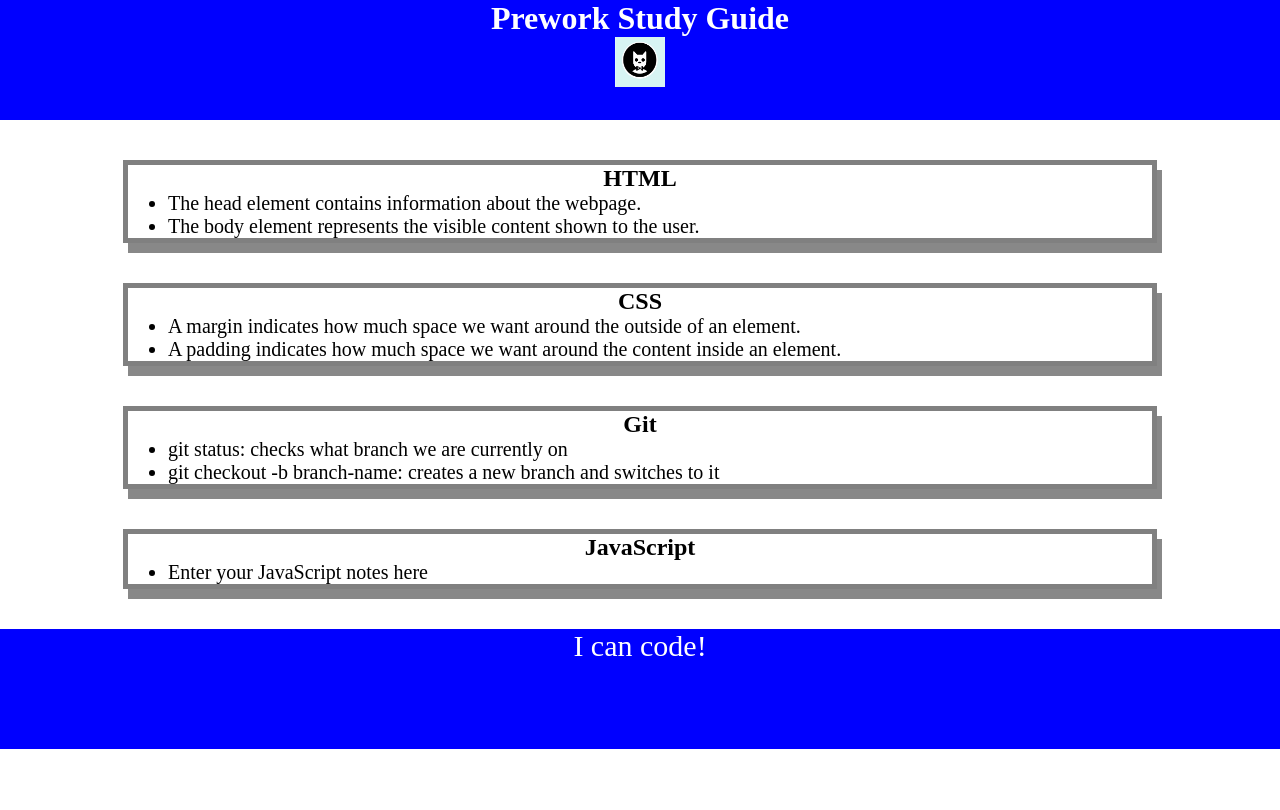
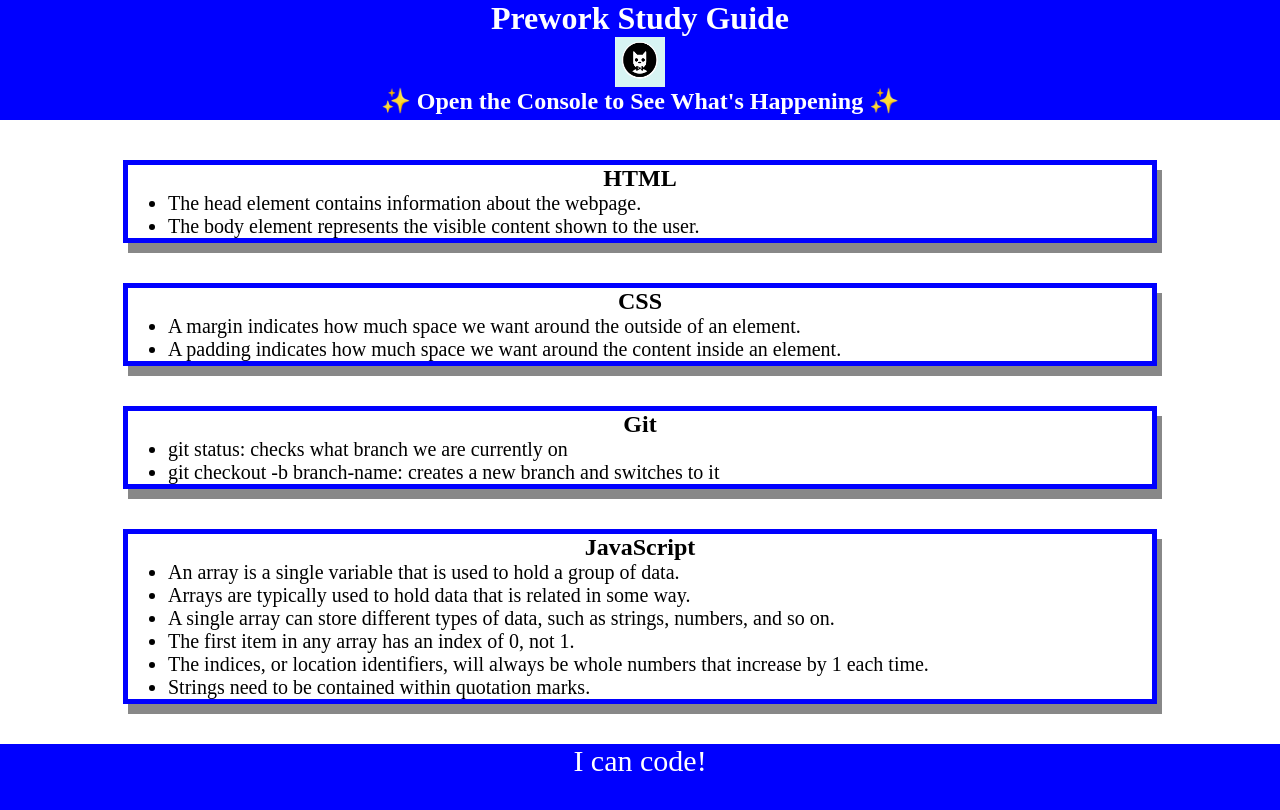
Before and after one commit to Tannababy/-prework-study-guide, a plain HTML site: page index.html in a window 1280 px wide. Drawn offline with Linux system fonts and the light colour scheme.

Commit message:
added javavcript

```diff
--- /dev/null
+++ b/assets/script.js
@@ -0,0 +1,33 @@
+/*var topic = "HTML";
+
+if (topic === "HTML") {
+  console.log("Let's study HTML!");
+} else if (topic === "CSS") {
+  console.log("Let's study CSS!");
+} else if (topic === "Git") {
+  console.log("Let's study Git!");
+} else if (topic === "JavaScript") {
+  console.log("Let's study JavaScript!");
+} else {
+  console.log("Please try again!");
+}
+
+
+/*
+if (topic === 'HTML') {
+ console.log("Let's study HTML!");
+} else if (topic === 'CSS') {
+ console.log("Let's study CSS!");
+} else if (topic === 'Git') {
+ console.log("Let's study Git!");
+} else if (topic === 'JavaScript') {
+ console.log("Let's study JavaScript!");
+} else {
+ console.log('Please try again!');
+}
+*/
+
+var topics = ["HTML", "CSS", "Git", "JavaScript"];
+for (var x = 0; x < topics.length; x++) {
+  console.log(topics[x]);
+}
--- a/assets/style.css
+++ b/assets/style.css
@@ -37,6 +37,6 @@ p {
 .card {
   width: 80%;
   margin: 40px auto;
-  border: 5px solid gray;
+  border: 5px solid blue;
   box-shadow: 5px 10px #888888;
 }
--- a/index.html
+++ b/index.html
@@ -14,6 +14,7 @@
         src="./assets/bowtie-cat.png"
         alt="Profile image of cat wearing a bow tie."
       />
+      <h2>✨ Open the Console to See What's Happening ✨</h2>
     </header>
     <main>
       <section class="card" id="html-section">
@@ -53,7 +54,22 @@
       <section class="card" id="javascript-section">
         <h2>JavaScript</h2>
         <ul>
-          <li>Enter your JavaScript notes here</li>
+          <li>
+            An array is a single variable that is used to hold a group of data.
+          </li>
+          <li>
+            Arrays are typically used to hold data that is related in some way.
+          </li>
+          <li>
+            A single array can store different types of data, such as strings,
+            numbers, and so on.
+          </li>
+          <li>The first item in any array has an index of 0, not 1.</li>
+          <li>
+            The indices, or location identifiers, will always be whole numbers
+            that increase by 1 each time.
+          </li>
+          <li>Strings need to be contained within quotation marks.</li>
         </ul>
       </section>
     </main>
@@ -61,5 +77,6 @@
     <footer>
       <p>I can code!</p>
     </footer>
+    <script src="./assets/script.js"></script>
   </body>
 </html>
```
